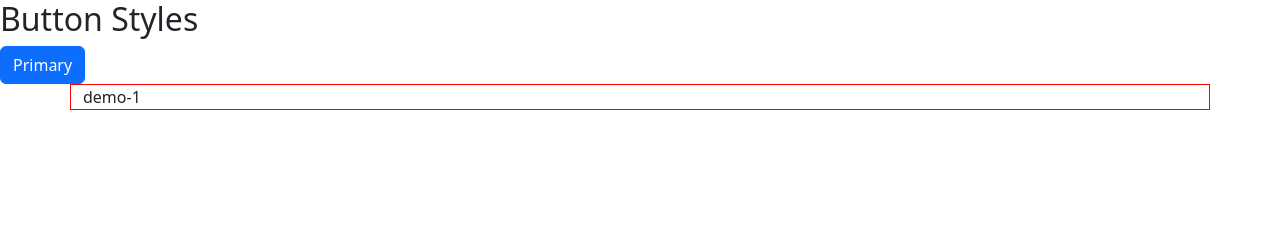
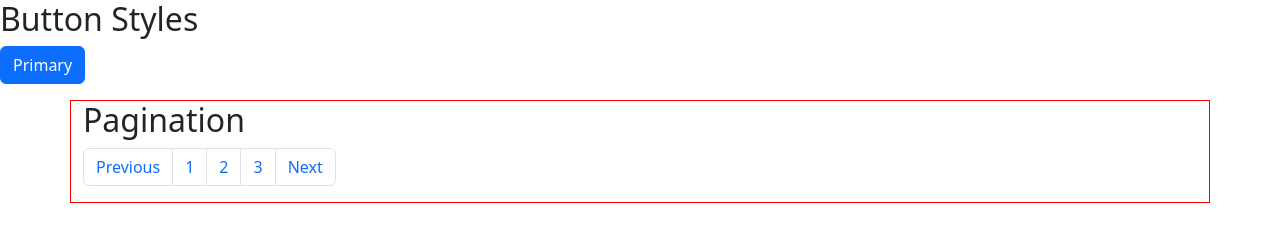
Before and after one commit to HaseebKhanGitHub/HTML, a plain HTML site: page BootstrapDemo.html in a window 1280 px wide. Drawn offline with Linux system fonts and the light colour scheme; files whose address does not match are found by name.

Commit message:
pagination

```diff
--- a/BootstrapDemo.html
+++ b/BootstrapDemo.html
@@ -10,15 +10,24 @@
 <body>
   <h2>Button Styles</h2>
     <button type="button" class="btn btn-primary">Primary</button>
-
-<div class="container">
-	demo-1
+<div class="container mt-3">
+  <h2>Pagination</h2>
+  <ul class="pagination">
+    <li class="page-item"><a class="page-link" href="#">Previous</a></li>
+    <li class="page-item"><a class="page-link" href="#">1</a></li>
+    <li class="page-item"><a class="page-link" href="#">2</a></li>
+    <li class="page-item"><a class="page-link" href="#">3</a></li>
+    <li class="page-item"><a class="page-link" href="#">Next</a></li>
+  </ul>
 </div>
 
 
 
 
 
+<script src="Bootstrap/js/jquery-3.6.4.min.js"></script>
+<script src="Bootstrap/js/bootstrap.bundle.min.js"></script>
+<script src="Bootstrap/js/script.js"></script>
 
 </body>
 </html>
```
